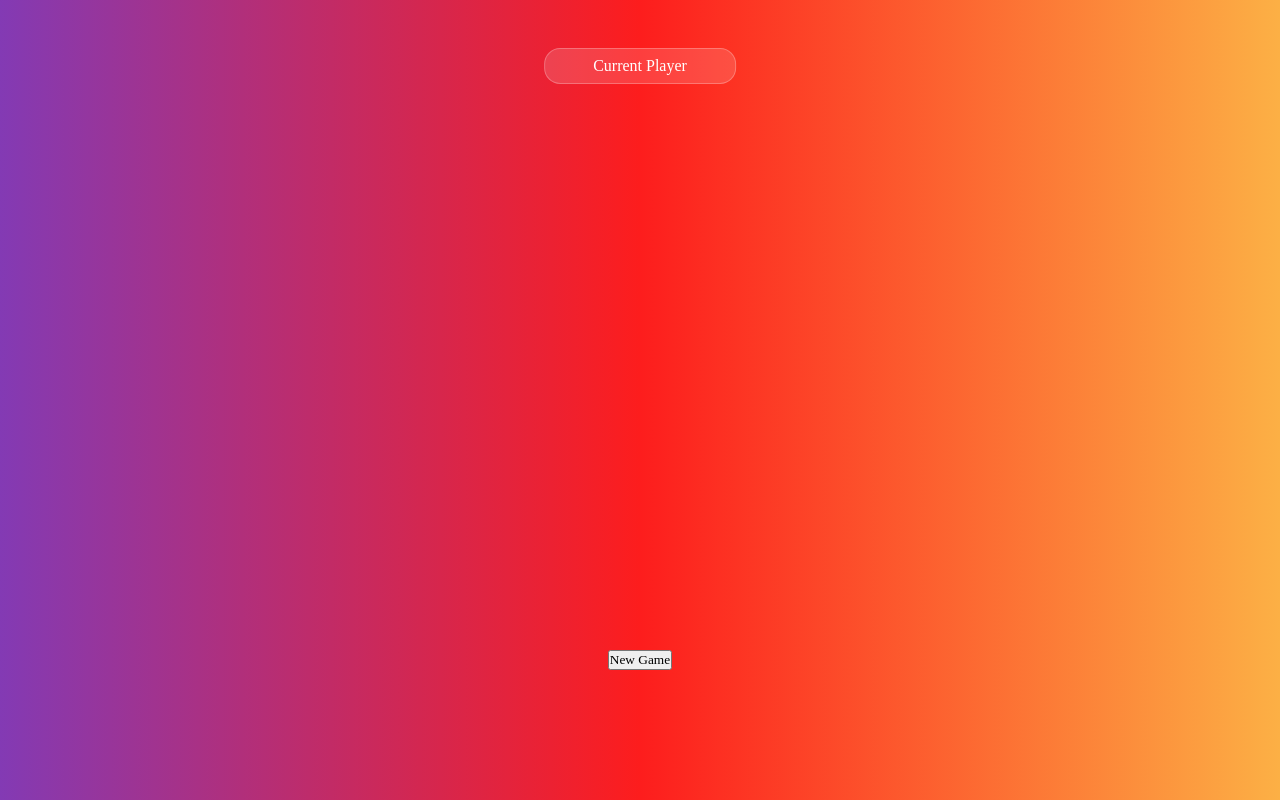
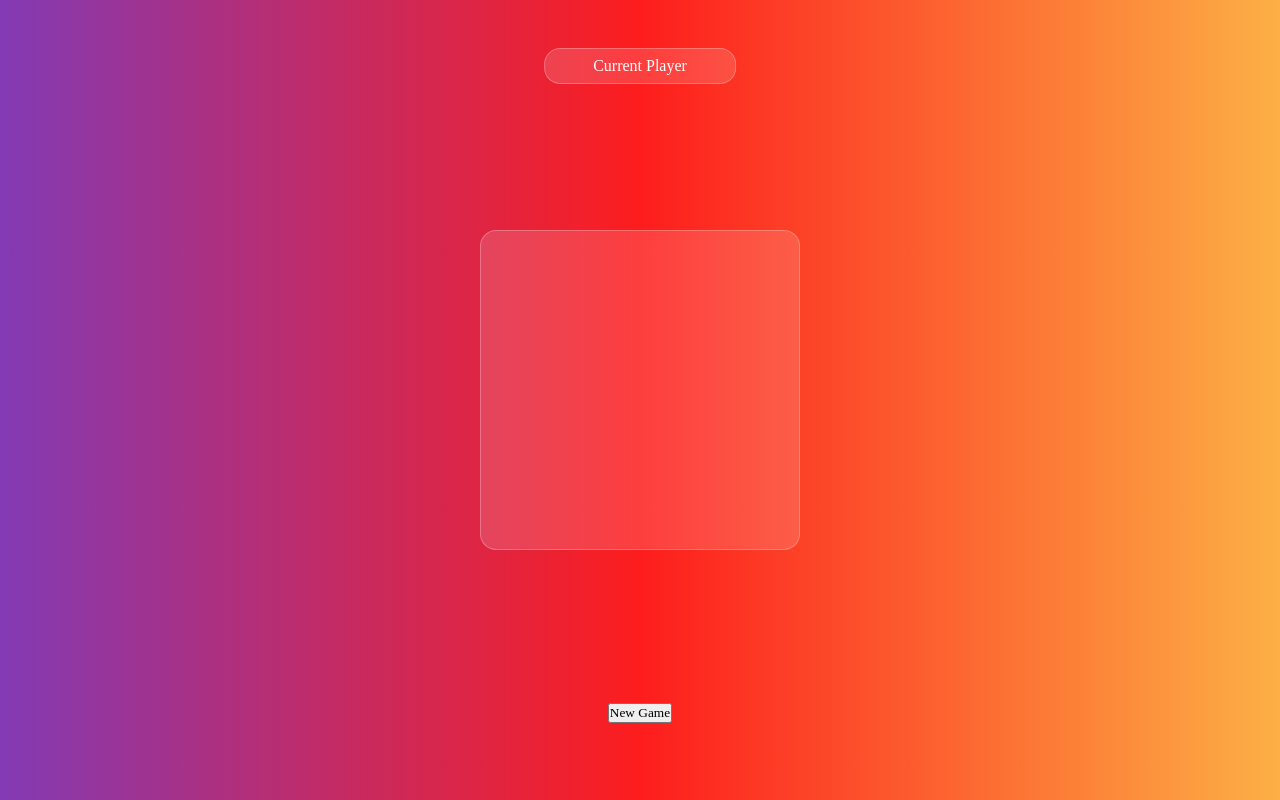
Before and after one commit to 0x1Luffy/Tic_Tac_Toe_Game, a plain HTML site: page index.html in a window 1280 px wide. Drawn offline with Linux system fonts and the light colour scheme.

Commit message:
styled the grid layout

```diff
--- a/style.css
+++ b/style.css
@@ -30,3 +30,17 @@
     text-align: center;
 
 }
+
+.tic-tac-toe{
+    width: 90%;
+    max-width: 20rem;
+    background-color: rgba(255, 255, 255, 0.15);
+    border-radius: 1rem;
+    border: 1px solid rgba(255, 255, 255, 0.25);
+    padding: 2rem;
+    display: grid;
+    grid-template-columns: repeat(3,1fr);
+    aspect-ratio: 1/1;
+
+
+}
```
